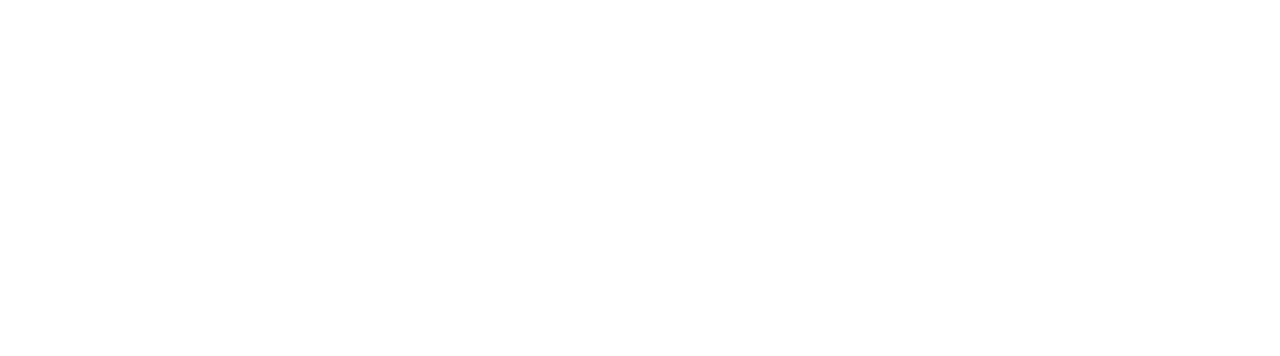
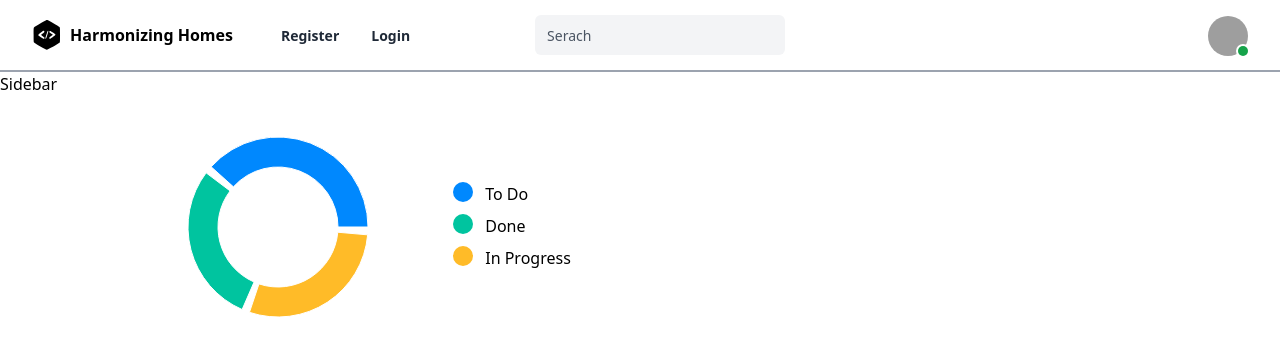
Before and after one commit to Yash-Gajewar/Hacks24-Ctrl-Alt-Defeat, a React (Create React App) app: page /home in a window 1280 px wide. Before the commit this address had no page. Shown: the top 356 px of the page. Built offline with nearby package versions, Linux system fonts and the light colour scheme; grey boxes are pictures that could not be loaded.

Commit message:
pie chart component

```diff
--- a/package.json
+++ b/package.json
@@ -17,6 +17,7 @@
     "react-router-dom": "^6.21.3",
     "react-scripts": "5.0.1",
     "react-toastify": "^10.0.4",
+    "recharts": "^2.11.0",
     "web-vitals": "^2.1.4"
   },
   "scripts": {
--- a/src/App.js
+++ b/src/App.js
@@ -3,14 +3,16 @@
 import { Routes, Route } from "react-router-dom";
 import Login from './components/Login';
 import Register from './components/Register';
+import Home from './components/Home';
 
 
 function App() {
   return (
     <>
       <Routes>
-        <Route exact path="/login" element={<Login />} />
+        <Route exact path="/" element={<Login />} />
         <Route exact path="/register" element={<Register />} />
+        <Route exact path="/home" element={<Home />} />
       </Routes>
     </>
   );
--- /dev/null
+++ b/src/components/Charts/PieChartComponent.jsx
@@ -0,0 +1,61 @@
+import React, { PureComponent } from 'react';
+import { PieChart, Pie, Sector, Cell, ResponsiveContainer, Tooltip } from 'recharts';
+
+const data = [
+  { name: 'To Do', value: 40, color: '#0088FE' },
+  { name: 'Done', value: 30, color: '#00C49F' },
+  { name: 'In Progress', value: 30, color: '#FFBB28' },
+];
+const COLORS = ['#0088FE', '#00C49F', '#FFBB28'];
+
+export default class PieChartComponent extends PureComponent {
+
+  render() {
+    return (
+
+        <div className='flex flex-row'>
+
+          <div>
+            <PieChart width={300} height={300} >
+              <Tooltip
+                contentStyle={{ backgroundColor: 'white', color: 'black', borderRadius: '5px' }}
+              />
+              <Pie
+                data={data}
+                cx={120}
+                cy={150}
+                innerRadius={60}
+                outerRadius={90}
+                fill="#8884d8"
+                paddingAngle={5}
+                dataKey="value"
+              >
+                {data.map((entry, index) => (
+                  <Cell key={`cell-${index}`} fill={COLORS[index % COLORS.length]} />
+                ))}
+              </Pie>
+            </PieChart>
+
+          </div>
+
+          <div className='flex flex-col justify-center'>
+
+            {
+              data.map(item => (
+                <div className='flex' key={item.name}>
+                    <div className='flex flex-row mt-2'>
+                      <div className="w-5 h-5 rounded-full" style={{ backgroundColor: item.color }}></div>
+                      <div className='ml-3'>{item.name}</div>
+                    </div>
+                </div>
+              ))
+
+            }
+
+          </div>
+
+        </div>
+
+    );
+  }
+}
--- a/src/components/Header.jsx
+++ b/src/components/Header.jsx
@@ -20,7 +20,7 @@
                             ></path>
                         </svg>
                     </NavLink>
-                    <NavLink to='/'><span className="font-bold">NoteVault</span></NavLink>
+                    <NavLink to='/'><span className="font-bold">Harmonizing Homes</span></NavLink>
                 </div>
                 <div className="hidden lg:block">
                     <ul className="ml-12 inline-flex space-x-8">
@@ -29,7 +29,7 @@
                                 href="/register"
                                 className="inline-flex items-center text-sm font-semibold text-gray-800 hover:text-gray-900"
                             >
-                                Home
+                                Register
                             </a>
                         </li>
                         <li>
@@ -37,7 +37,7 @@
                                 href="/login"
                                 className="inline-flex items-center text-sm font-semibold text-gray-800 hover:text-gray-900"
                             >
-                                Contact
+                                Login
                                 <span>
                                 </span>
                             </a>
--- /dev/null
+++ b/src/components/Home.jsx
@@ -0,0 +1,34 @@
+import React from 'react'
+import Header from './Header'
+import Sidebar from './Sidebar'
+import PieChartComponent from './Charts/PieChartComponent'
+
+const Home = () => {
+    return (
+        <div className='flex flex-col'>
+            <Header />
+            <div className='flex flex-row'>
+                <div>
+                    <Sidebar />
+                </div>
+
+                <div className='flex flex-col ml-24'>
+                    {/* pie chart and amount paid section */}
+                    <div className='flex flex-row'>
+                        <div>
+                            {/* pie chart */}
+                            <PieChartComponent />
+                        </div>
+                        <div>
+                            {/* amount paid */}
+                        </div>
+                    </div>
+                </div>
+            </div>
+
+        </div>
+
+    )
+}
+
+export default Home
--- /dev/null
+++ b/src/components/Sidebar.jsx
@@ -0,0 +1,9 @@
+import React from 'react'
+
+const Sidebar = () => {
+  return (
+    <div className=''>Sidebar</div>
+  )
+}
+
+export default Sidebar
```
Also changed, not shown: 1 other file (tests, documents, lock files or other folders).
